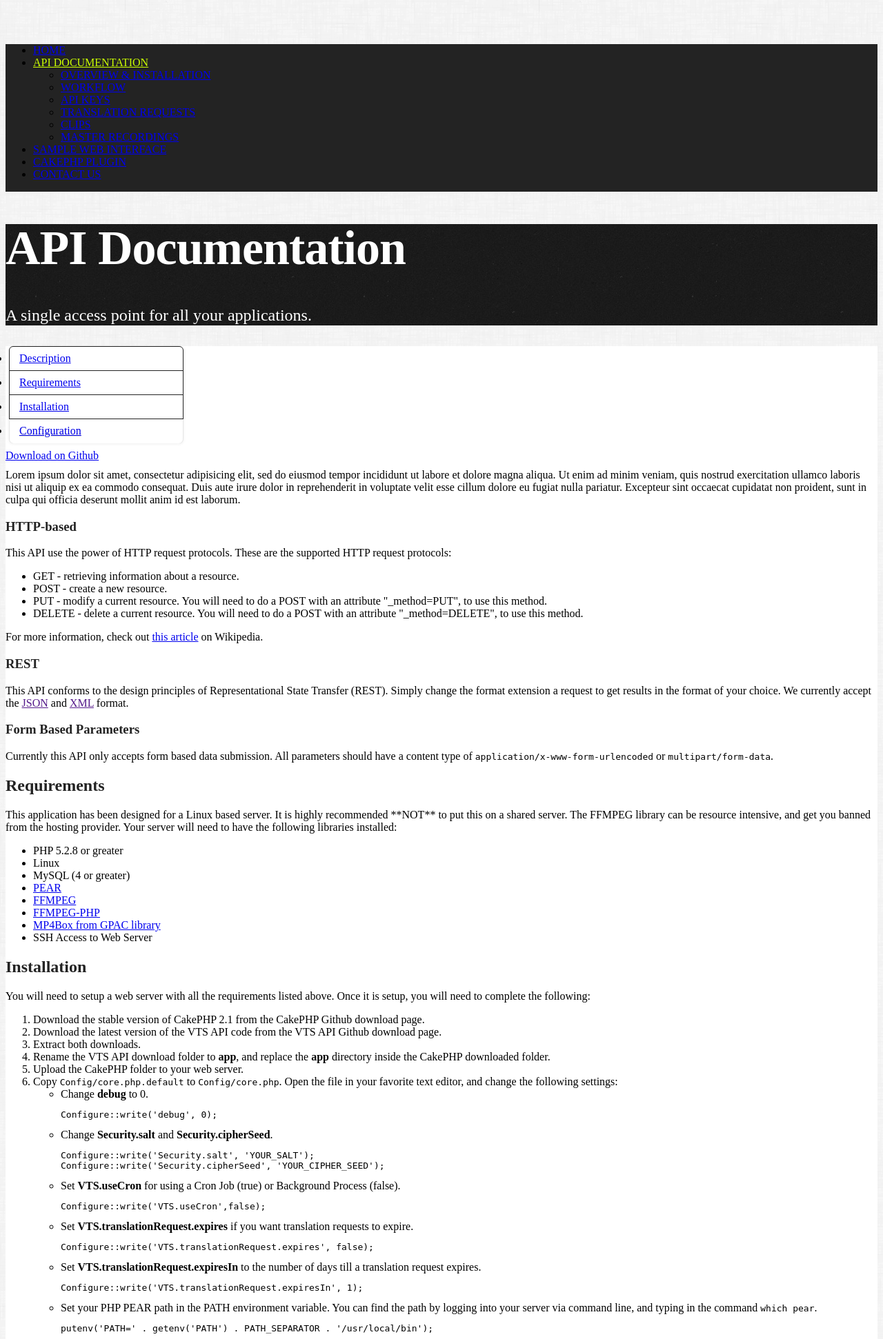
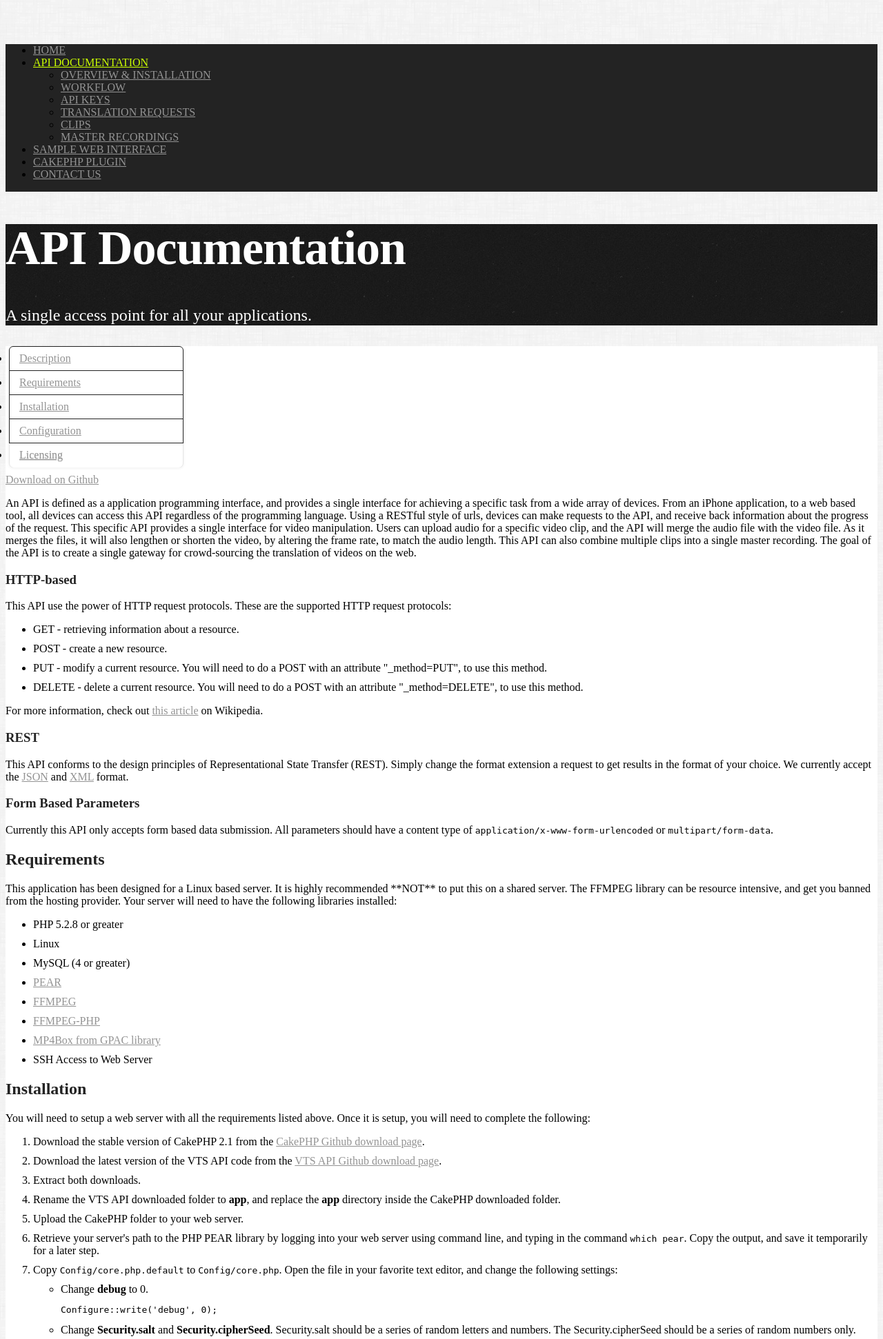
Before and after one commit to MissionalDigerati/vts_docs, a PHP site: page /docs/v1/api/overview in a window 1280 px wide. Shown: the top 1942 px of the page at 69% size. Run offline with PHP 8.4, Linux system fonts and the light colour scheme; style sheets or scripts are compiled from the project's sources; some libraries are stand-ins or nearby versions.

Commit message:
Completed API overview page.  Tested installation directions.

```diff
--- a/docs/v1/api/overview.php
+++ b/docs/v1/api/overview.php
@@ -47,6 +47,7 @@ $XMLDefintion = "Extensible Markup Language is a markup language that defines a
 								<li class=""><a href="#requirements"><i class="icon-chevron-right"></i> Requirements</a></li>
 								<li class=""><a href="#installation"><i class="icon-chevron-right"></i> Installation</a></li>
 								<li><a href="#configuration"><i class="icon-chevron-right"></i> Configuration</a></li>
+								<li><a href="#licensing"><i class="icon-chevron-right"></i> Licensing</a></li>
 							</ul>
 						</div><!-- .span3 -->
 						<div class="span8 docs">
@@ -55,7 +56,7 @@ $XMLDefintion = "Extensible Markup Language is a markup language that defines a
 							</div>
 							<div class="clearfix"></div>
 							<section id="description">
-								Lorem ipsum dolor sit amet, consectetur adipisicing elit, sed do eiusmod tempor incididunt ut labore et dolore magna aliqua. Ut enim ad minim veniam, quis nostrud exercitation ullamco laboris nisi ut aliquip ex ea commodo consequat. Duis aute irure dolor in reprehenderit in voluptate velit esse cillum dolore eu fugiat nulla pariatur. Excepteur sint occaecat cupidatat non proident, sunt in culpa qui officia deserunt mollit anim id est laborum.
+								<p>An API is defined as a application programming interface, and provides a single interface for achieving a specific task from a wide array of devices. From an iPhone application, to a web based tool,  all devices can access this API regardless of the programming language.  Using a RESTful style of urls,  devices can make requests to the API,  and receive back information about the progress of the request.  This specific API provides a single interface for video manipulation.  Users can upload audio for a specific video clip,  and the API will merge the audio file with the video file.  As it merges the files,  it will also lengthen or shorten the video, by altering the frame rate, to match the audio length.  This API can also combine multiple clips into a single master recording.  The goal of the API is to create a single gateway for crowd-sourcing the translation of videos on the web.</p>
 
 								<h3>HTTP-based</h3>
 								<p>This API use the power of HTTP request protocols.  These are the supported HTTP request protocols:</p>
@@ -93,12 +94,12 @@ $XMLDefintion = "Extensible Markup Language is a markup language that defines a
 								</div>
 								<p>You will need to setup a web server with all the requirements listed above.  Once it is setup,  you will need to complete the following:</p>
 								<ol>
-										<li>Download the stable version of CakePHP 2.1 from the <a hef="https://github.com/cakephp/cakephp/tags" target="_blank" rel="nofollow" title="CakePHP Github download page">CakePHP Github download page</a>.</li>
-										<li>Download the latest version of the VTS API code from the <a hef="https://github.com/MissionalDigerati/vts_api/tags" target="_blank" rel="nofollow" title="VTS API Github download page">VTS API Github download page</a>.</li>
+										<li>Download the stable version of CakePHP 2.1 from the <a href="https://github.com/cakephp/cakephp/tags" target="_blank">CakePHP Github download page</a>.</li>
+										<li>Download the latest version of the VTS API code from the <a href="https://github.com/MissionalDigerati/vts_api/tags" target="_blank" title="VTS API Github download page">VTS API Github download page</a>.</li>
 										<li>Extract both downloads.</li>
-										<li>Rename the VTS API download folder to <strong>app</strong>, and replace the <strong>app</strong> directory inside the CakePHP downloaded folder.</li>
+										<li>Rename the VTS API downloaded folder to <strong>app</strong>, and replace the <strong>app</strong> directory inside the CakePHP downloaded folder.</li>
 										<li>Upload the CakePHP folder to your web server.</li>
-
+										<li>Retrieve your server's path to the PHP PEAR library by logging into your web server using command line, and typing in the command <code>which pear</code>.  Copy the output, and save it temporarily for a later step.</li>
 										<li>Copy <code>Config/core.php.default</code> to <code>Config/core.php</code>.  Open the file in your favorite text editor, and change the following settings:
 											<ul>
 												<li>Change <strong>debug</strong> to 0.
@@ -106,18 +107,18 @@ $XMLDefintion = "Extensible Markup Language is a markup language that defines a
 														<pre>Configure::write('debug', 0);</pre>
 													</div>
 												</li>
-												<li>Change <strong>Security.salt</strong> and <strong>Security.cipherSeed</strong>.
+												<li>Change <strong>Security.salt</strong> and <strong>Security.cipherSeed</strong>.  Security.salt should be a series of random letters and numbers.  The Security.cipherSeed should be a series of random numbers only.
 													<div>
 <pre>Configure::write('Security.salt', 'YOUR_SALT');
 Configure::write('Security.cipherSeed', 'YOUR_CIPHER_SEED');</pre>
 													</div>
 												</li>
-												<li>Set <strong>VTS.useCron</strong> for using a Cron Job (true) or Background Process (false).
+												<li>Set <strong>VTS.useCron</strong> for using a Cron Job (true) or Background Process (false).  You can find out more about this setting in the <a href="#configuration">Configuration</a> section of this document.
 													<div>
 														<pre>Configure::write('VTS.useCron',false);</pre>
 													</div>
 												</li>
-												<li>Set <strong>VTS.translationRequest.expires</strong> if you want translation requests to expire.
+												<li>Set <strong>VTS.translationRequest.expires</strong> if you want translation requests to expire.  You can find out more about this setting in the <a href="#configuration">Configuration</a> section of this document.
 													<div>
 														<pre>Configure::write('VTS.translationRequest.expires', false);</pre>
 													</div>
@@ -127,13 +128,13 @@ Configure::write('Security.cipherSeed', 'YOUR_CIPHER_SEED');</pre>
 														<pre>Configure::write('VTS.translationRequest.expiresIn', 1);</pre>
 													</div>
 												</li>
-												<li>Set your PHP PEAR path in the PATH environment variable.  You can find the path by logging into your server via command line, and typing  in the command <code>which pear</code>.
+												<li>Add your PHP PEAR path to the last line of the file.
 													<div>
-														<pre>putenv('PATH=' . getenv('PATH') . PATH_SEPARATOR . '/usr/local/bin');</pre>
+														<pre>putenv('PATH=' . getenv('PATH') . PATH_SEPARATOR . 'YOUR_PHP_PEAR_PATH');</pre>
 													</div>
 												</li>
 											</ul></li>
-											<li>Setup a database and database user for the app according to your hosting provider's instruction.</li>
+											<li>Setup a database for the application according to your hosting provider's instruction.  Save your database name, database user, and password information.</li>
 											<li>Copy <code>Config/database.php.default</code> to <code>Config/database.php</code>.  Open the file in your favorite text editor, and change the database settings:
 										<div>
 <pre>
@@ -151,7 +152,30 @@ public $default = array(
 </pre>
 										</div>
 									</li>
-									<li>Setup the database & admin...</li>
+									<li>Open the <code>Config/Schema/schema.php</code> and change the Administrators information.  <strong>Make sure to change the password, and that it matches the confirm password.</strong>
+										<div>
+<pre>$admin = array('User' => array(
+				'password' => 'mypass*12',
+				'confirm_password' => 'mypass*12',
+				'email' => 'johnathan@missionaldigerati.org'
+															)
+);</pre>
+										</div>
+									</li>
+									<li>We will now use CakePHP's batch script to generate the database.  Log into your server via command line,  and <a href="" rel="popover" class="popover_link" data-content="The cd command will allow you to change directories." data-original-title="cd (change directory)">cd</a> into the root directory of your application.  This is the directory that holds the <strong>app</strong> directory.  Use the following command to trigger the batch script:
+									<div>
+										<pre>lib/Cake/Console/cake schema create</pre>
+									</div>
+									Answer the following questions with the correct response:<br>
+									<em>Are you sure you want to drop the table(s)?</em> <strong>y</strong><br>
+									<em>Are you sure you want to create the table(s)? (y/n)</em> <strong>y</strong><br>
+									</li>
+									<li>Finally,  open your favorite web browser and visit the url of your video translator service application.  You should be greeted with the following screenshot:
+										<div>
+											<img src="/images/docs/api_login.png" alt="Api Login Page">
+										</div>
+									</li>
+									<li>Verify that you can login, and then you can begin adding <a href="/docs/v1/api/api_keys" title="API Key Documentation">API Keys</a> to the video translator service.</li>
 								</ol>
 							</section>
 							<section id="configuration">
@@ -193,6 +217,12 @@ public $default = array(
 								</div>
 								<p>By setting an expiration on the translation requests,  <strong>ALL</strong> requests will be denied from an expired translation request.  Users will be required to request a new translation request token, and re submitted their audio files.</p>
 							</section>
+							<section id="licensing">
+								<div class="page-header">
+									<h2>Licensing</h2>
+								</div>
+								This API is released under the <a href="http://www.gnu.org/licenses/gpl-3.0-standalone.html" target="_blank">GNU General Public License v3</a>.
+							</section>
 						</div><!-- .span8 -->
 						<div class="span1">&nbsp;</div>
 					</div><!-- .row -->
--- a/stylesheets/compiled/application.css
+++ b/stylesheets/compiled/application.css
@@ -5,9 +5,12 @@
 body{background-image:url('/images/site/furley_bg.png');background-color:#ffffff;padding-top:40px;}
 p{margin-bottom:12px;}p.emphasis_quote{font-size:small;font-weight:bold;text-align:center;color:#232323;}
 p.italic{font-style:italic;}
-span.tagline{color:#ffffff;font-size:12px;font-style:italic;}
+a{cursor:pointer;color:#939393;}a:hover{color:#939393;}
+.docs li{margin:10px 0px;}
+li div{margin:10px 0px;}
+span.tagline{color:#ffffff;font-size:12px;font-style:italic;}span.tagline a{color:#cbfe01;cursor:pointer;}
 div.slider,div.content,div.inner{background-color:transparent;}
-div.inner div.container{background-color:#ffffff;}
+div.inner div.container{background-color:#ffffff;padding-bottom:20px;}
 div.extra div.inner div.container{background-color:#232323;}
 div.slider div.inner div.container,div.video_player div.inner div.container{padding-top:20px;}
 div.social_share div.add_this_icons{position:relative;height:45px;}div.social_share div.add_this_icons div.addthis_toolbox{position:absolute;right:10px;text-align:right;top:10px;}
@@ -15,7 +18,6 @@ div.social_share div.add_this_icons{position:relative;height:45px;}div.social_sh
 ul.dropdown-menu li>a:hover{background-color:transparent;color:#232323;}
 .project-tagline{background-image:url('/images/site/broken_noise.png');}.project-tagline h1{font-size:70px;font-weight:bold;letter-spacing:-1px;line-height:1;color:#fff;}
 .project-tagline p{color:#fff;font-size:24px;font-weight:300;line-height:30px;margin-bottom:30px;}
-.project-tagline a{color:#cbfe01;cursor:pointer;}
 .navbar{margin-bottom:0px;}.navbar .nav li>a{text-transform:uppercase;text-shadow:none;}.navbar .nav li>a:hover{text-transform:uppercase;text-shadow:none;}
 .navbar .nav li.dropdown.active>.dropdown-toggle,.navbar .nav li.dropdown.active.open>.dropdown-toggle,.navbar .nav li.dropdown.open>.dropdown-toggle{background-color:transparent;color:#cbfe01;}.navbar .nav li.dropdown.active>.dropdown-toggle .caret,.navbar .nav li.dropdown.active.open>.dropdown-toggle .caret,.navbar .nav li.dropdown.open>.dropdown-toggle .caret{border-top-color:#cbfe01;border-bottom-color:#cbfe01;}
 .navbar .nav .dropdown-menu a:hover{color:#cbfe01;background-color:#232323;}
--- a/stylesheets/less/additional_variables.less
+++ b/stylesheets/less/additional_variables.less
@@ -23,7 +23,7 @@
 @mdSecondaryColor:				#cbfe01;
 @mdPrimaryColor:					#232323;
 @mdAltColor1:							#EBEBEB;// Grey like
-@mdAltColor2:							#ccdd87;// beige like
+@mdAltColor2:							#939393;// beige like
 @mdAltColor3:							#383838;
 @mdAltColor4:							#ecff9d;// light yellow
 @mdLightPrimaryShade:			#EBEBEB;
--- a/stylesheets/less/application.less
+++ b/stylesheets/less/application.less
@@ -43,16 +43,42 @@ p {
 	}
 
 }
+
+a {
+	cursor: pointer;
+	color: @mdAltColor2;
+
+	&:hover {
+		color: @mdAltColor2;
+	}
+}
+
+.docs li {
+	margin: 10px 0px;
+}
+li {
+
+	div {
+		margin: 10px 0px;
+	}
+}
+
 span.tagline {
 	color: @white;
 	font-size: 12px;
 	font-style: italic;
+
+	a {
+		color: @mdSecondaryColor;
+		cursor: pointer;
+	}
 }
 div.slider, div.content, div.inner {
 	background-color: transparent;
 }
 div.inner div.container {
 	background-color: @white;
+	padding-bottom: 20px;
 }
 div.extra div.inner div.container {
 	background-color: @mdPrimaryColor;
@@ -123,11 +149,6 @@ ul.dropdown-menu {
 		font-weight: 300;
 		line-height: 30px;
 		margin-bottom: 30px;
-	}
-
-	a {
-		color: @mdSecondaryColor;
-		cursor: pointer;
 	}
 
 }
```
Also changed, not shown: images/site/icon.gnu.png (added), 1 other file.
